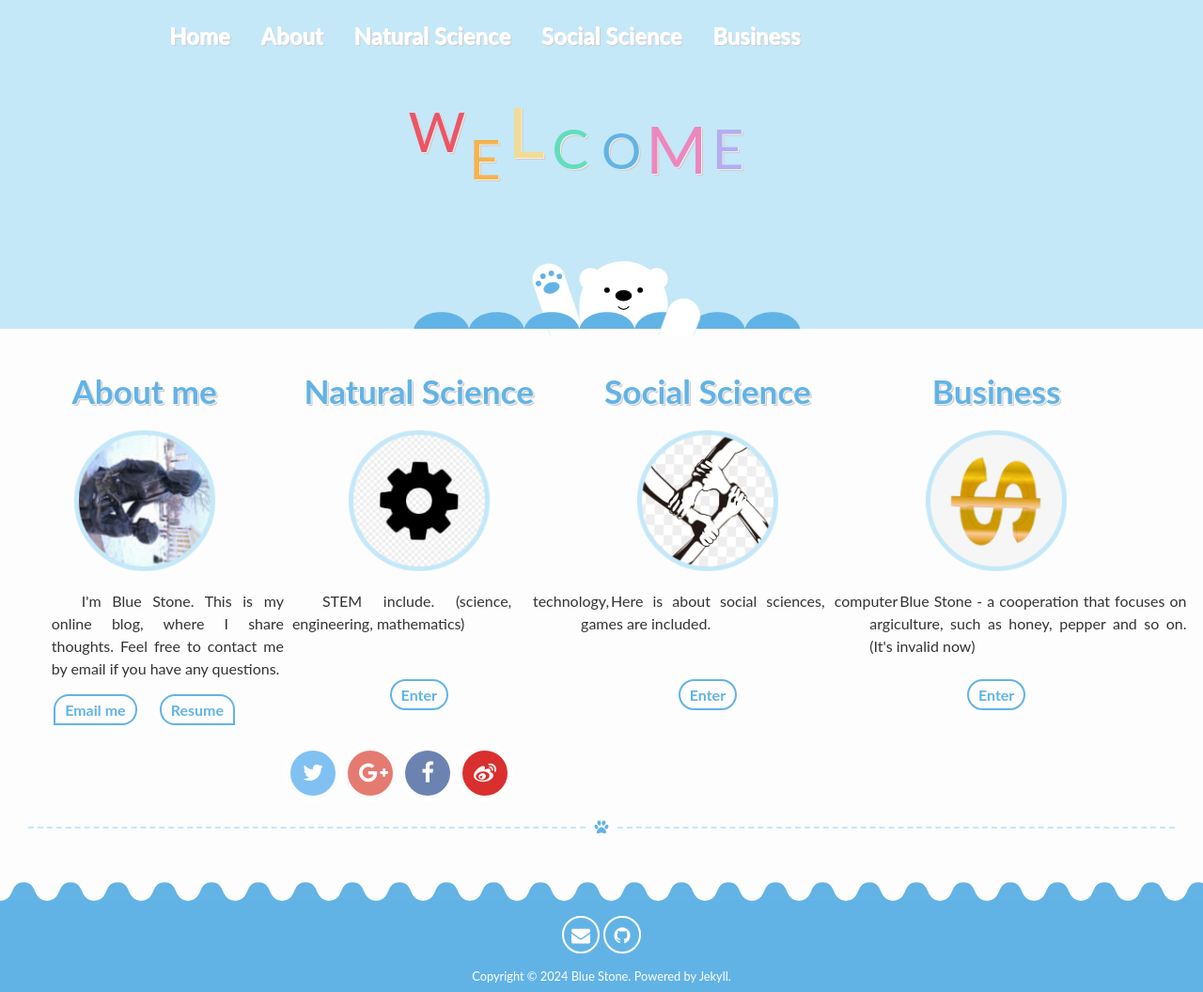
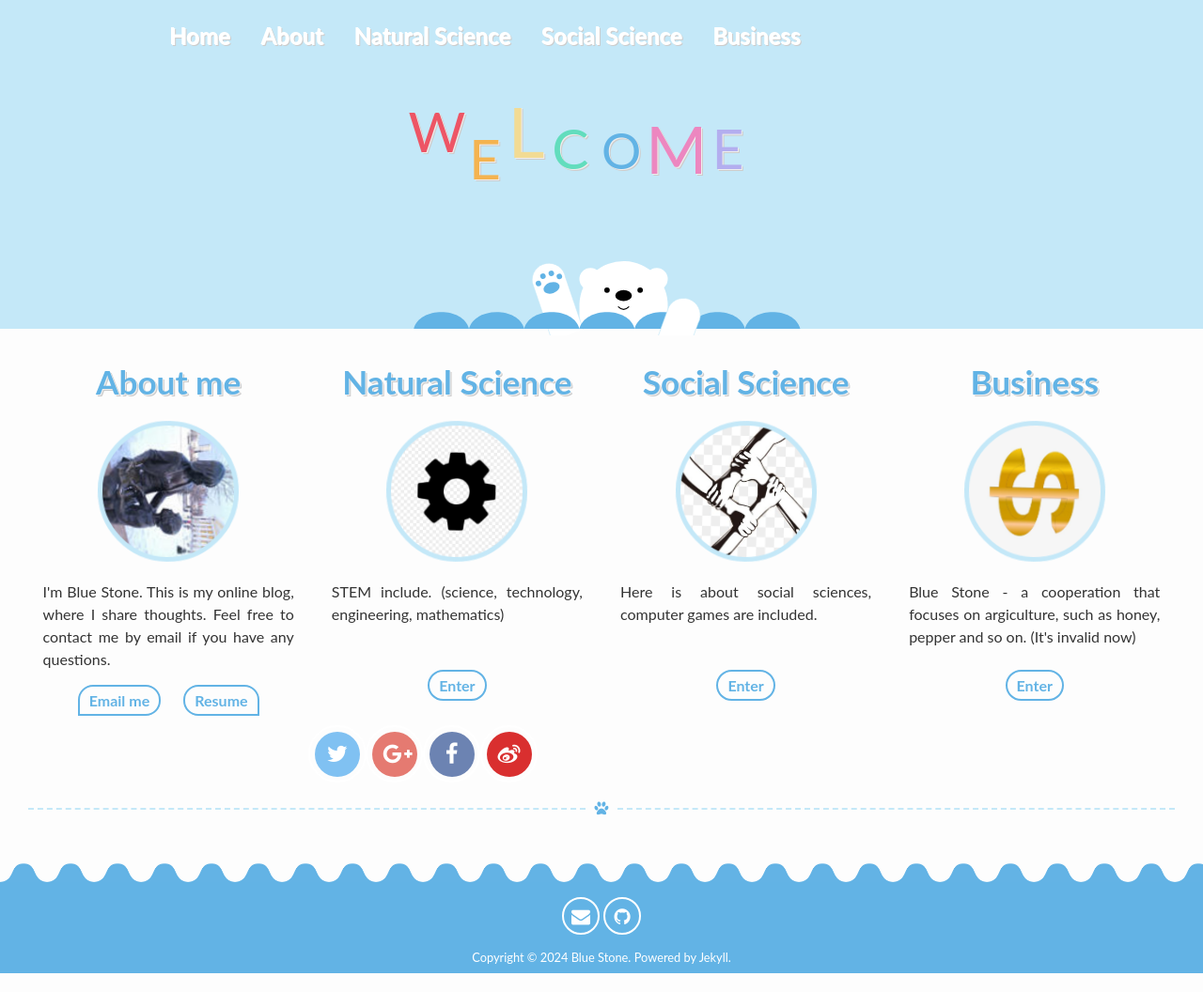
Before and after one commit to blue-stone-j/blue-stone-j.github.io, a Jekyll site: the page built from index.html, in a window 1280 px wide. Shown: the whole page at 94% size. Built offline with Jekyll 4.4.1, drawn with Linux system fonts in a browser that asks for light colours; comment, search, counter and statistics services are not loaded.

Commit message:
improve home page UI

```diff
--- a/assets/_sass/_layout.scss
+++ b/assets/_sass/_layout.scss
@@ -61,20 +61,23 @@ section {
   // background-color: $light-blue;
   height: auto;
   width: 24%;
-  margin: 0 0 0 0;
+  margin: 0 0 0 2%;
   float: left;
   .wrapper {
+    position: relative;
+    padding: 0;
     .content {
       .about  {
-        text-indent: 2em;
+        // text-indent: 2em;
         text-align:justify;
         color: $text-color;
-        margin: 20px 10%;
+        margin: 20px auto;
+        padding: 0 20px;
         // height: 100px;
         min-height: 80px;
       }
       position: relative;
-      margin: 10px auto;
+      // margin: 10px auto;
       width: 100%;
     }
   }
@@ -87,8 +90,9 @@ section {
     position: relative;
     background: url(../images/logo.jpg) center no-repeat;
     background-size: 100% 100%;
-    left: 50%;
-    margin-left: -75px;
+    // left: 50%;
+    // margin-left: -75px;
+    margin: 0 auto;
   }
 }
 
@@ -111,18 +115,18 @@ section {
   .wrapper {
     position: relative;
     padding: 0;
-    margin: 0px 0 0 -30px;
     .content {
       .about  {
-        text-indent: 2em;
+        // text-indent: 2em;
         text-align:justify;
         color: $text-color;
-        margin: 20px 10%;
+        margin: 20px auto;
+        padding: 0 20px;
         // height: 100px;
         min-height: 80px;
       }
       position: relative;
-      margin: 10px auto;
+      // margin: 10px auto;
       width: 100%;
     }
   }
@@ -130,8 +134,9 @@ section {
     position: relative;
     background: url(../images/gear.png) center no-repeat;
     background-size: 100% 100%;
-    left: 50%;
-    margin-left: -75px;
+    // left: 50%;
+    // margin-left: -75px;
+    margin: 0 auto;
   }
 }
 /**
@@ -146,18 +151,18 @@ section {
   .wrapper {
     position: relative;
     padding: 0;
-    margin: 0px 0 0 -30px;
     .content {
       .about  {
-        text-indent: 2em;
+        // text-indent: 2em;
         text-align:justify;
         color: $text-color;
-        margin: 20px 10%;
+        margin: 20px auto;
+        padding: 0 20px;
         // height: 100px;
         min-height: 80px;
       }
       position: relative;
-      margin: 10px auto;
+      // margin: 10px auto;
       width: 100%;
     }
   }
@@ -165,8 +170,9 @@ section {
     position: relative;
     background: url(../images/social.jpeg) center no-repeat;
     background-size: 100% 100%;
-    left: 50%;
-    margin-left: -75px;
+    // left: 50%;
+    // margin-left: -75px;
+    margin: 0 auto;
   }
 }
 
@@ -182,18 +188,18 @@ section {
   .wrapper {
     position: relative;
     padding: 0;
-    margin: 0px 0 0 -30px;
     .content {
       .about  {
-        text-indent: 2em;
+        // text-indent: 2em;
         text-align:justify;
         color: $text-color;
-        margin: 20px 10%;
+        margin: 20px auto;
+        padding: 0 20px;
         // height: 100px;
         min-height: 80px;
       }
       position: relative;
-      margin: 10px auto;
+      // margin: 10px auto;
       width: 100%;
     }
   }
@@ -201,8 +207,9 @@ section {
     position: relative;
     background: url(../images/dollar.jpeg) center no-repeat;
     background-size: 100% 100%;
-    left: 50%;
-    margin-left: -75px;
+    // left: 50%;
+    // margin-left: -75px;
+    margin: 0 auto;
   }
 }
 
```
Also changed, not shown: _includes/blog.html (indentation only), _includes/business.html (indentation only).
